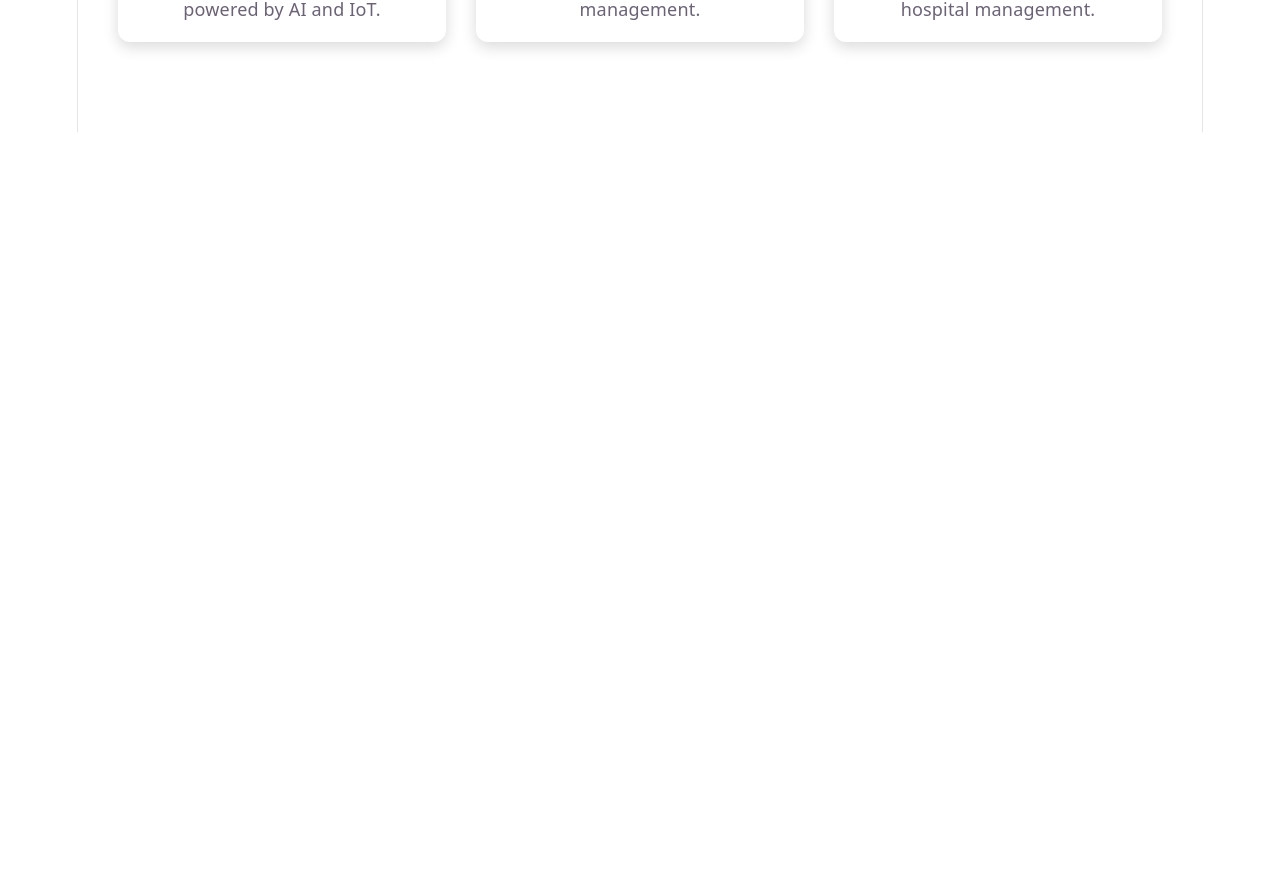
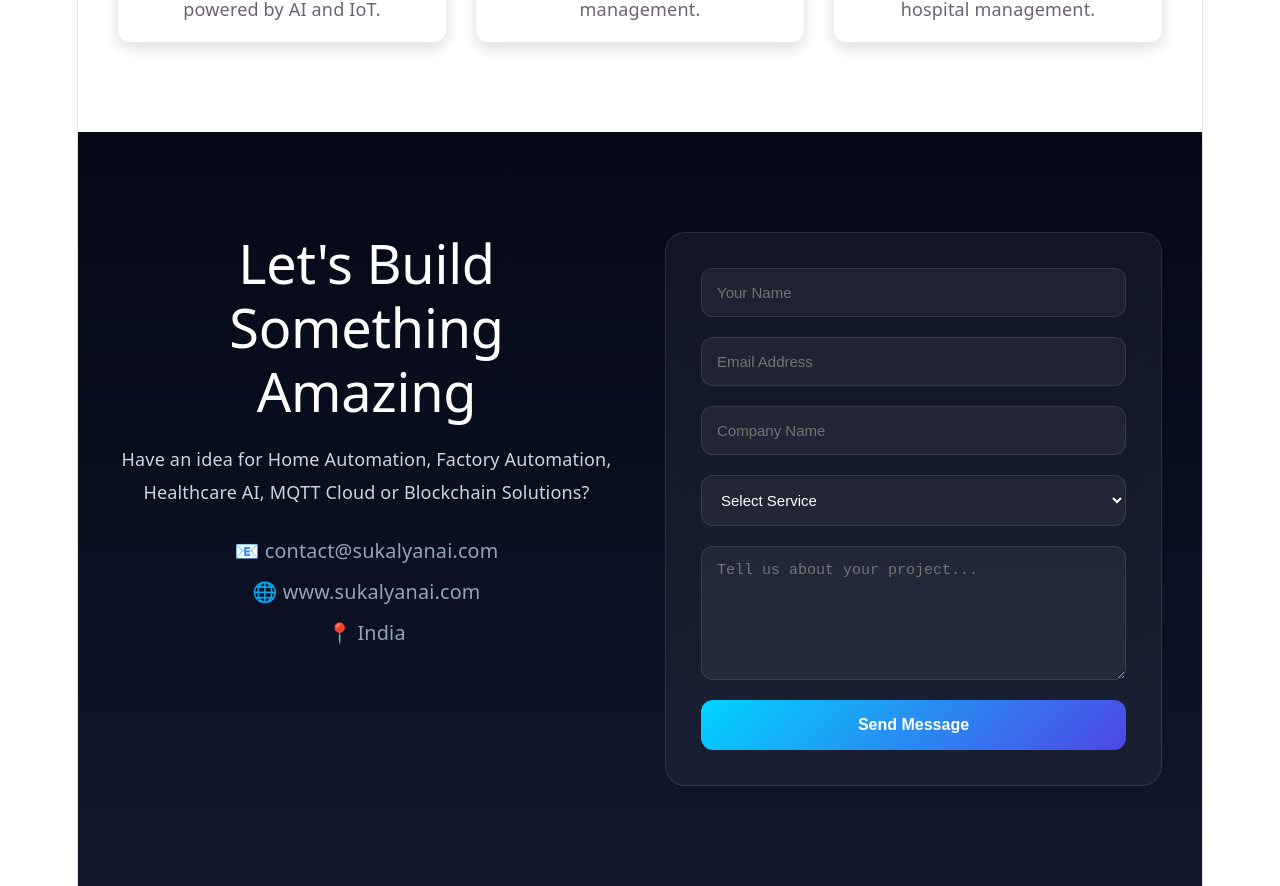
Before and after one commit to sudipchakraborty/SukalyanAI-ForntEnd, a React (Vite) app: page / in a window 1280 px wide. Shown: the part 1160-2046 px from the top of the page. Before the commit the page ends 1292 px from the top, so only its background shows below. Built offline with nearby package versions, Linux system fonts and the light colour scheme.

Commit message:
transfer to MSI

```diff
--- a/src/App.css
+++ b/src/App.css
@@ -1,3 +1,7 @@
+html {
+  scroll-behavior: smooth;
+}
+
 .counter {
   font-size: 16px;
   padding: 5px 10px;
--- a/src/components/Card_Header.tsx
+++ b/src/components/Card_Header.tsx
@@ -1,5 +1,5 @@
 import "./Card_Header.css";
-import companyLogo from "../assets/dreambot Logo.png";
+import companyLogo from "../assets/logo_sukalyanAI.png";
 
 function Header() {
   return (
@@ -32,9 +32,20 @@ function Header() {
           MQTT Cloud
         </button>
 
-        <button className="nav-link">
+        <button
+          className="nav-link"
+          onClick={() => {
+            document
+              .getElementById("contact")
+              ?.scrollIntoView({
+                behavior: "smooth",
+              });
+          }}
+        >
           Contact
         </button>
+
+
       </nav>
 
       <div className="header-right">
--- a/src/components/Card_Middle_Home.tsx
+++ b/src/components/Card_Middle_Home.tsx
@@ -2,6 +2,7 @@ import "./Card_Middle_Home.css";
 import FeatureCard from "./FeatureCard";
 import { pageConfig } from "../config/featuresConfig";
 import Carousel from "./Carousel";
+import ContactForm from "./ContactForm";
 
 function Card_Middle_Home() {
   return (
@@ -30,6 +31,7 @@ function Card_Middle_Home() {
           ))}
         </div>
       </section>
+       <ContactForm />
     </div>
   );
 }
--- /dev/null
+++ b/src/components/ContactForm.css
@@ -0,0 +1,136 @@
+.contact-section {
+  padding: 100px 40px;
+
+  background:
+    linear-gradient(
+      180deg,
+      #050816,
+      #0f172a
+    );
+}
+
+.contact-container {
+  max-width: 1300px;
+
+  margin: auto;
+
+  display: grid;
+
+  grid-template-columns:
+    1fr 1fr;
+
+  gap: 50px;
+}
+
+.contact-info h2 {
+  font-size: 3rem;
+
+  color: white;
+
+  margin-bottom: 20px;
+}
+
+.contact-info p {
+  color: #cbd5e1;
+
+  line-height: 1.8;
+
+  margin-bottom: 30px;
+}
+
+.info-item {
+  color: #94a3b8;
+
+  margin-bottom: 15px;
+
+  font-size: 1.1rem;
+}
+
+.contact-form {
+  background:
+    rgba(255,255,255,0.05);
+
+  backdrop-filter: blur(20px);
+
+  border:
+    1px solid rgba(255,255,255,0.1);
+
+  border-radius: 20px;
+
+  padding: 35px;
+
+  display: flex;
+
+  flex-direction: column;
+
+  gap: 20px;
+}
+
+.contact-form input,
+.contact-form textarea,
+.contact-form select {
+
+  background:
+    rgba(255,255,255,0.05);
+
+  border:
+    1px solid rgba(255,255,255,0.1);
+
+  color: white;
+
+  border-radius: 12px;
+
+  padding: 15px;
+
+  font-size: 15px;
+
+  outline: none;
+}
+
+.contact-form input:focus,
+.contact-form textarea:focus,
+.contact-form select:focus {
+
+  border-color: #00d4ff;
+}
+
+.contact-form button {
+
+  background:
+    linear-gradient(
+      135deg,
+      #00d4ff,
+      #4f46e5
+    );
+
+  color: white;
+
+  border: none;
+
+  padding: 16px;
+
+  border-radius: 12px;
+
+  font-size: 16px;
+
+  font-weight: 600;
+
+  cursor: pointer;
+
+  transition: 0.3s;
+}
+
+.contact-form button:hover {
+  transform: translateY(-2px);
+}
+
+@media(max-width:900px){
+
+  .contact-container{
+    grid-template-columns:1fr;
+  }
+
+  .contact-info h2{
+    font-size:2rem;
+  }
+}
--- /dev/null
+++ b/src/components/ContactForm.tsx
@@ -0,0 +1,97 @@
+import "./ContactForm.css";
+
+function ContactForm() {
+  return (
+    <section id="contact" className="contact-section">
+
+      <div className="contact-container">
+
+        {/* Left Side */}
+
+        <div className="contact-info">
+
+          <h2>Let's Build Something Amazing</h2>
+
+          <p>
+            Have an idea for Home Automation,
+            Factory Automation, Healthcare AI,
+            MQTT Cloud or Blockchain Solutions?
+          </p>
+
+          <div className="info-item">
+            📧 contact@sukalyanai.com
+          </div>
+
+          <div className="info-item">
+            🌐 www.sukalyanai.com
+          </div>
+
+          <div className="info-item">
+            📍 India
+          </div>
+
+        </div>
+
+        {/* Right Side */}
+
+        <form className="contact-form">
+
+          <input
+            type="text"
+            placeholder="Your Name"
+          />
+
+          <input
+            type="email"
+            placeholder="Email Address"
+          />
+
+          <input
+            type="text"
+            placeholder="Company Name"
+          />
+
+          <select>
+            <option>
+              Select Service
+            </option>
+
+            <option>
+              Home Automation
+            </option>
+
+            <option>
+              Factory Automation
+            </option>
+
+            <option>
+              Healthcare AI
+            </option>
+
+            <option>
+              MQTT Cloud
+            </option>
+
+            <option>
+              Blockchain + IoT
+            </option>
+          </select>
+
+          <textarea
+            rows={6}
+            placeholder="Tell us about your project..."
+          />
+
+          <button type="submit">
+            Send Message
+          </button>
+
+        </form>
+
+      </div>
+
+    </section>
+  );
+}
+
+export default ContactForm;
```
Also changed, not shown: src/assets/logo_sukalyanAI.png (renamed from src/assets/dreambot Logo.png), src/services/apiService.ts (added), src/services/authService.ts (added), src/services/emailService.ts (added), src/services/mqttService.ts (added), src/services/productService.ts (added).
